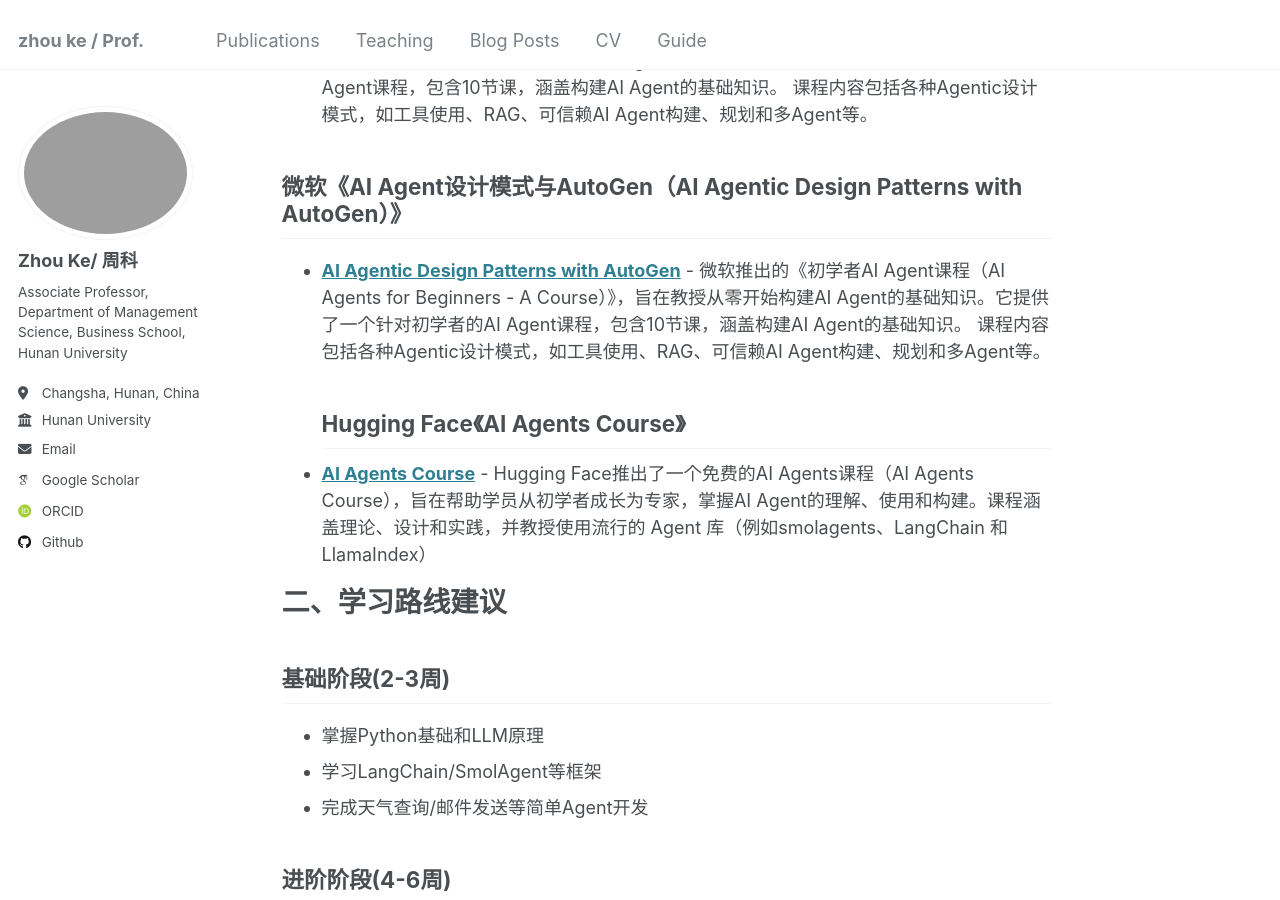
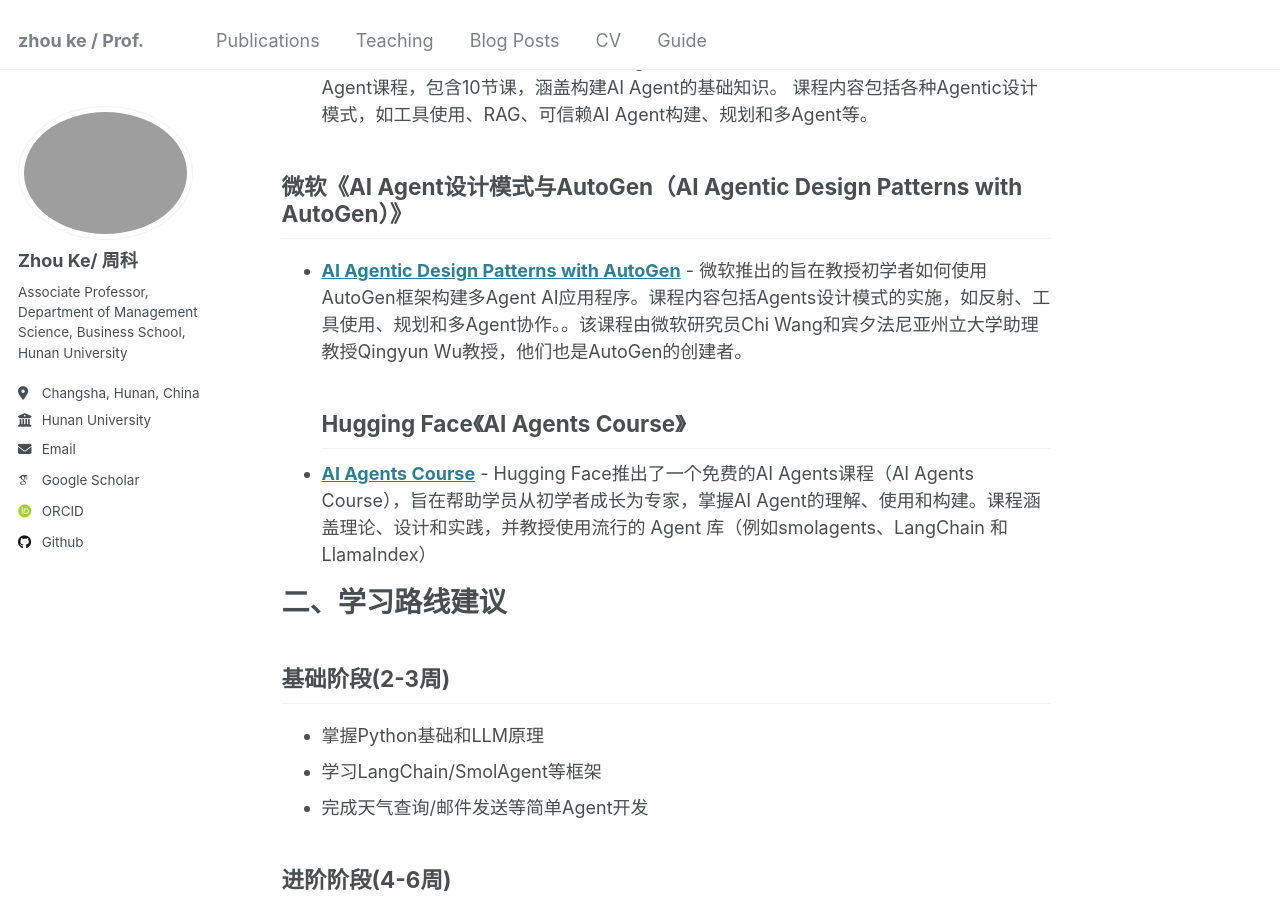
Before and after one commit to hustzhke/hustzhke.github.io, a Jekyll site: the page built from _pages/about.md, in a window 1280 px wide and 900 px high, scrolled down 632 px. Built offline with Jekyll 4.4.1, drawn with Linux system fonts in a browser that asks for light colours; some web fonts are replaced.

Commit message:
Update about.md

```diff
--- a/_pages/about.md
+++ b/_pages/about.md
@@ -17,7 +17,7 @@
 * **[初学者AI Agent课程](https://github.com/microsoft/ai-agents-for-beginners/tree/main)** - 微软推出的《初学者AI Agent课程（AI Agents for Beginners - A Course）》，旨在教授从零开始构建AI Agent的基础知识。它提供了一个针对初学者的AI Agent课程，包含10节课，涵盖构建AI Agent的基础知识。 课程内容包括各种Agentic设计模式，如工具使用、RAG、可信赖AI Agent构建、规划和多Agent等。
 
 ## 微软《AI Agent设计模式与AutoGen（AI Agentic Design Patterns with AutoGen）》
-* **[AI Agentic Design Patterns with AutoGen](https://www.deeplearning.ai/short-courses/ai-agentic-design-patterns-with-autogen/?utm_source=www.turingpost.com&utm_medium=referral&utm_campaign=8-free-sources-to-master-building-ai-agents)** - 微软推出的《初学者AI Agent课程（AI Agents for Beginners - A Course）》，旨在教授从零开始构建AI Agent的基础知识。它提供了一个针对初学者的AI Agent课程，包含10节课，涵盖构建AI Agent的基础知识。 课程内容包括各种Agentic设计模式，如工具使用、RAG、可信赖AI Agent构建、规划和多Agent等。
+* **[AI Agentic Design Patterns with AutoGen](https://www.deeplearning.ai/short-courses/ai-agentic-design-patterns-with-autogen/?utm_source=www.turingpost.com&utm_medium=referral&utm_campaign=8-free-sources-to-master-building-ai-agents)** - 微软推出的旨在教授初学者如何使用AutoGen框架构建多Agent AI应用程序。课程内容包括Agents设计模式的实施，如反射、工具使用、规划和多Agent协作。。该课程由微软研究员Chi Wang和宾夕法尼亚州立大学助理教授Qingyun Wu教授，他们也是AutoGen的创建者。
 ## Hugging Face《AI Agents Course》
 * **[AI Agents Course](https://huggingface.co/learn/agents-course/en/unit0/introduction)** - Hugging Face推出了一个免费的AI Agents课程（AI Agents Course），旨在帮助学员从初学者成长为专家，掌握AI Agent的理解、使用和构建。课程涵盖理论、设计和实践，并教授使用流行的 Agent 库（例如smolagents、LangChain 和LlamaIndex）
 
```
